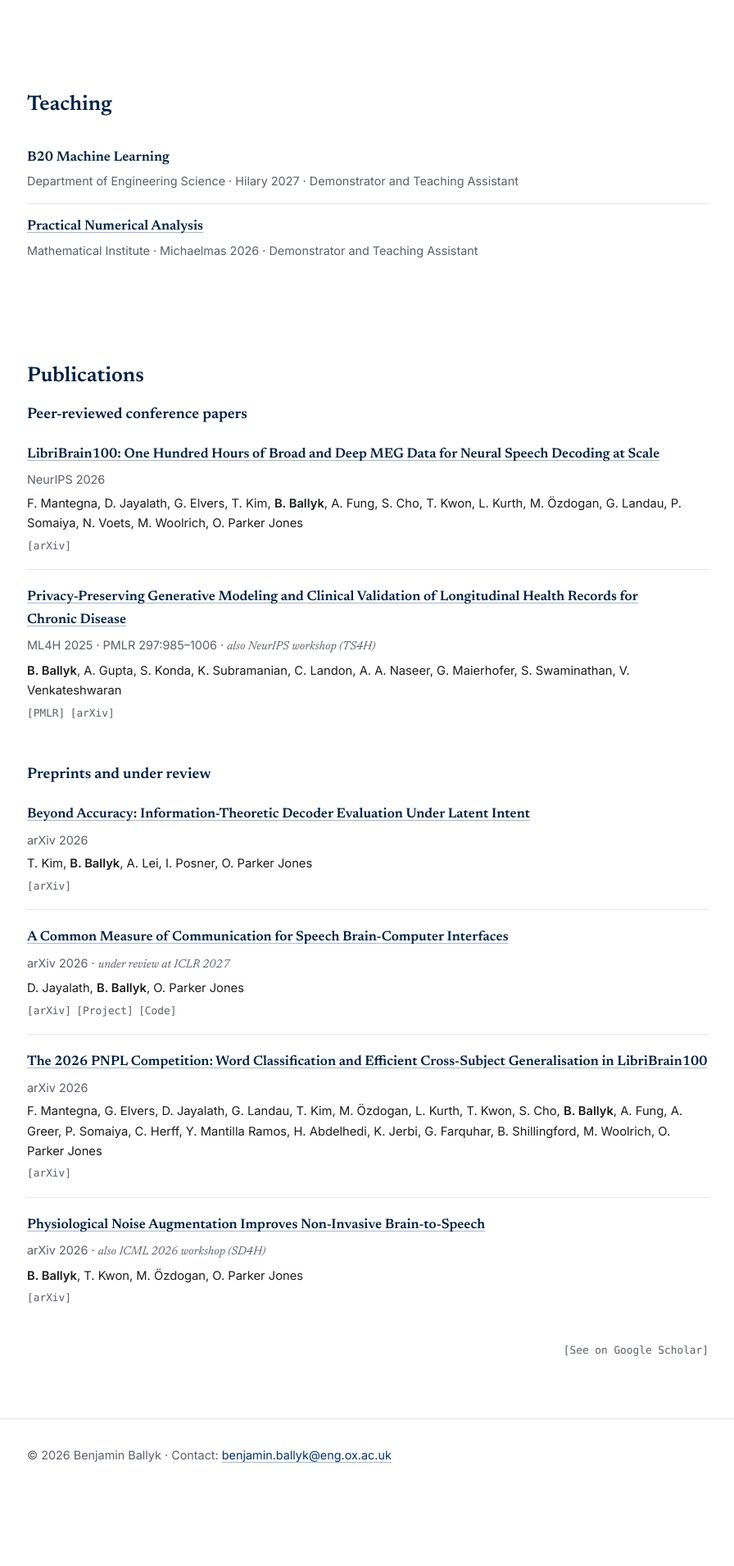
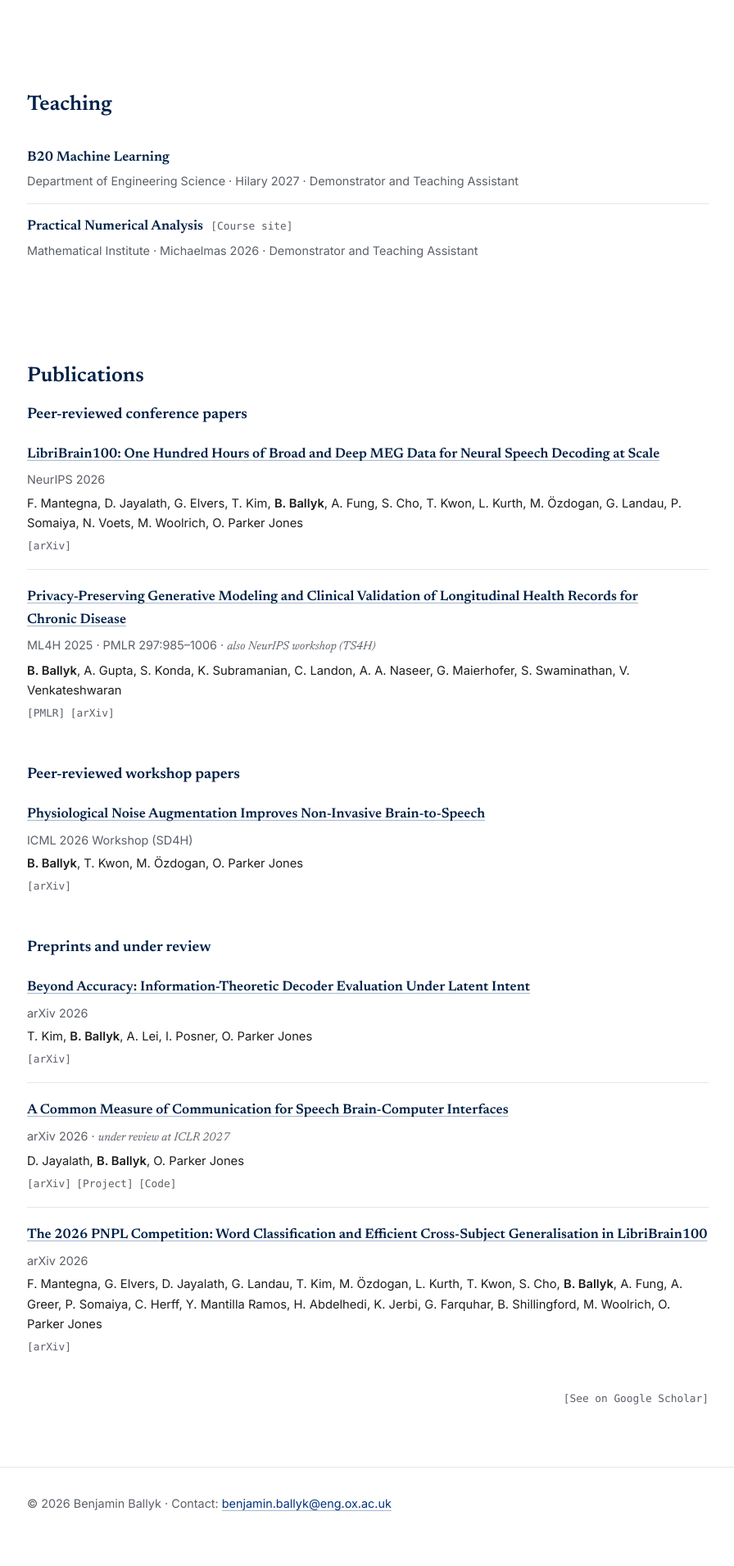
Before and after one commit to benballyk/benballyk.github.io, a Jekyll site: the page built from index.html, in a window 1280 px wide. Shown: the part 947-2857 px from the top of the page at 82% size, without its empty margins (191-1087 px from the left). Built offline with Jekyll 4.4.1, drawn with Linux system fonts in a browser that asks for light colours; before the commit the page ends 2798 px from its top, so only the background shows below that.

Commit message:
Add workshop papers group; show course site as a link chip
- Publications grouped by category: conference, workshop, preprint
- Physiological Noise moved to peer-reviewed workshop papers (ICML 2026 SD4H)
- Teaching course names are plain text with a [Course site] link where one exists

Co-Authored-By: Claude Opus 5.5 <noreply@anthropic.com>

```diff
--- a/assets/css/style.css
+++ b/assets/css/style.css
@@ -368,8 +368,9 @@ section h2 {
   margin: 0 0 0.2rem;
 }
 
-.teaching-course a {
-  color: inherit;
+.teaching-course .link-chip {
+  font-weight: 400;
+  margin-left: 0.35rem;
 }
 
 .teaching-meta {
--- a/index.html
+++ b/index.html
@@ -74,7 +74,7 @@ description: "Personal website of Benjamin Ballyk, PhD student in Engineering Sc
     <ul class="teaching-list">
       {% for item in site.data.teaching %}
       <li class="teaching-item">
-        <p class="teaching-course">{% if item.url %}<a href="{{ item.url | escape }}" target="_blank" rel="noopener noreferrer">{{ item.course | escape }}</a>{% else %}{{ item.course | escape }}{% endif %}</p>
+        <p class="teaching-course">{{ item.course | escape }}{% if item.url %} <a class="link-chip" href="{{ item.url | escape }}" target="_blank" rel="noopener noreferrer">Course site</a>{% endif %}</p>
         <p class="teaching-meta">{{ item.department | escape }} &middot; {{ item.term | escape }}{% if item.role %} &middot; {{ item.role | escape }}{% endif %}</p>
       </li>
       {% endfor %}
@@ -83,17 +83,16 @@ description: "Personal website of Benjamin Ballyk, PhD student in Engineering Sc
 
   <section id="publications">
     <h2>Publications</h2>
-    {% comment %}Papers are split into two groups by `peer_reviewed: true` in _data/publications.yml; a group with no papers is skipped.{% endcomment %}
-    {% assign reviewed_count = site.data.publications | where: "peer_reviewed", true | size %}
-    {% assign preprint_count = site.data.publications.size | minus: reviewed_count %}
-    {% assign pub_groups = "reviewed,preprint" | split: "," %}
+    {% comment %}Papers are grouped by `category` in _data/publications.yml ("conference" or "workshop"; anything else counts as a preprint). A group with no papers is skipped.{% endcomment %}
+    {% assign pub_groups = "conference,workshop,preprint" | split: "," %}
     {% for group in pub_groups %}
-    {% if group == "reviewed" and reviewed_count == 0 %}{% continue %}{% endif %}
-    {% if group == "preprint" and preprint_count == 0 %}{% continue %}{% endif %}
-    <h3 class="pub-group-heading">{% if group == "reviewed" %}Peer-reviewed conference papers{% else %}Preprints and under review{% endif %}</h3>
+    {% assign group_count = 0 %}
+    {% for p in site.data.publications %}{% assign p_group = p.category | default: "preprint" %}{% if p_group == group %}{% assign group_count = group_count | plus: 1 %}{% endif %}{% endfor %}
+    {% if group_count == 0 %}{% continue %}{% endif %}
+    <h3 class="pub-group-heading">{% case group %}{% when "conference" %}Peer-reviewed conference papers{% when "workshop" %}Peer-reviewed workshop papers{% else %}Preprints and under review{% endcase %}</h3>
     <ul class="pub-list">
       {% for publication in site.data.publications %}
-      {% if publication.peer_reviewed %}{% assign pub_group = "reviewed" %}{% else %}{% assign pub_group = "preprint" %}{% endif %}
+      {% assign pub_group = publication.category | default: "preprint" %}
       {% if pub_group != group %}{% continue %}{% endif %}
       <li class="pub">
         <div class="pub-row{% if publication.thumb %} pub-row--with-thumb{% endif %}">
```
Also changed, not shown: _data/publications.yml (+6 -4 lines).
